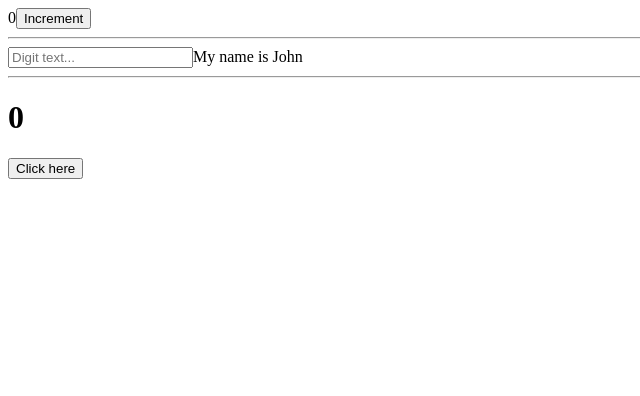
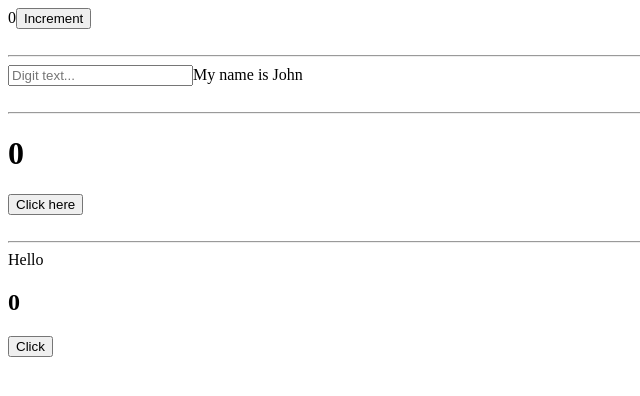
Before and after one commit to darciovilela/react-hooks, a React (Create React App) app: page / in a window 1280 px wide. Shown: the top 396 px of the page, without its empty margins (0-640 px from the left). Built offline with nearby package versions, Linux system fonts and the light colour scheme; no server answers; the HTML template or start-up script is replaced by a standard one.

Commit message:
Update App.js

```diff
--- a/src/App.js
+++ b/src/App.js
@@ -1,4 +1,5 @@
 import React from 'react';
+import EffectTutorial from './EffectTutorial';
 import ReducerTutorial from './ReducerTutorial';
 import StateTutorial from './StateTutorial';
 import StateTutorialNew from './StateTutorialNew';
@@ -7,10 +8,15 @@ const App = () => {
   return (
     <div>
       <StateTutorial />
+      <br></br>
       <hr></hr>
       <StateTutorialNew />
+      <br></br>
       <hr></hr>
       <ReducerTutorial />
+      <br></br>
+      <hr></hr>
+      <EffectTutorial />
     </div>
   );
 };
```
